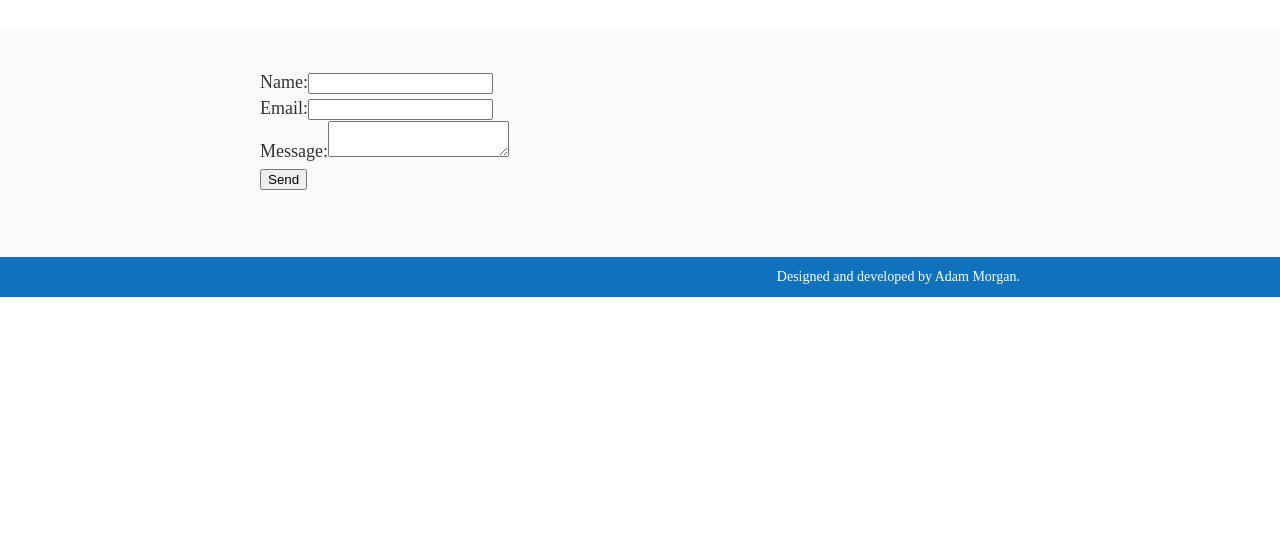
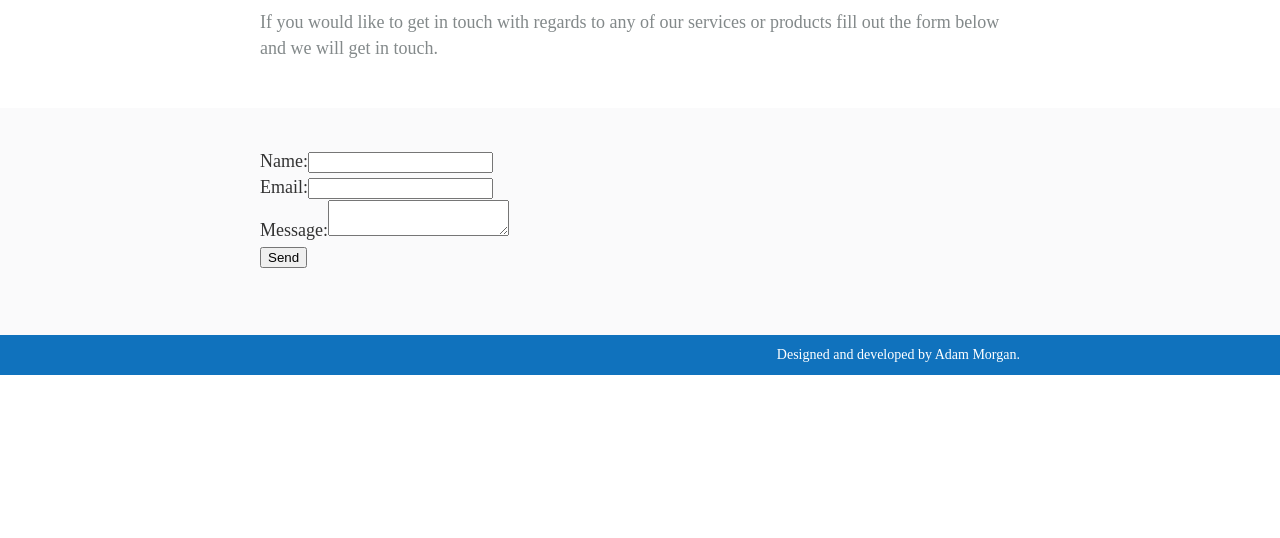
Before and after one commit to adamccfc/cke, a Gatsby site: page /contact in a window 1280 px wide. Shown: the part 262-800 px from the top of the page. Built offline with nearby package versions, Linux system fonts and the light colour scheme; Gatsby itself is replaced by a stand-in of ours.

Commit message:
Add description to contact page

```diff
--- a/src/pages/contact.js
+++ b/src/pages/contact.js
@@ -14,6 +14,7 @@ const Contact = () => (
     <Container>
       <div className="tagline">Contact</div>
       <h1>Get in touch</h1>
+      <p>If you would like to get in touch with regards to any of our services or products fill out the form below and we will get in touch.</p>
     </Container>
     <div style={{
       backgroundColor: '#FAFAFB',
```
